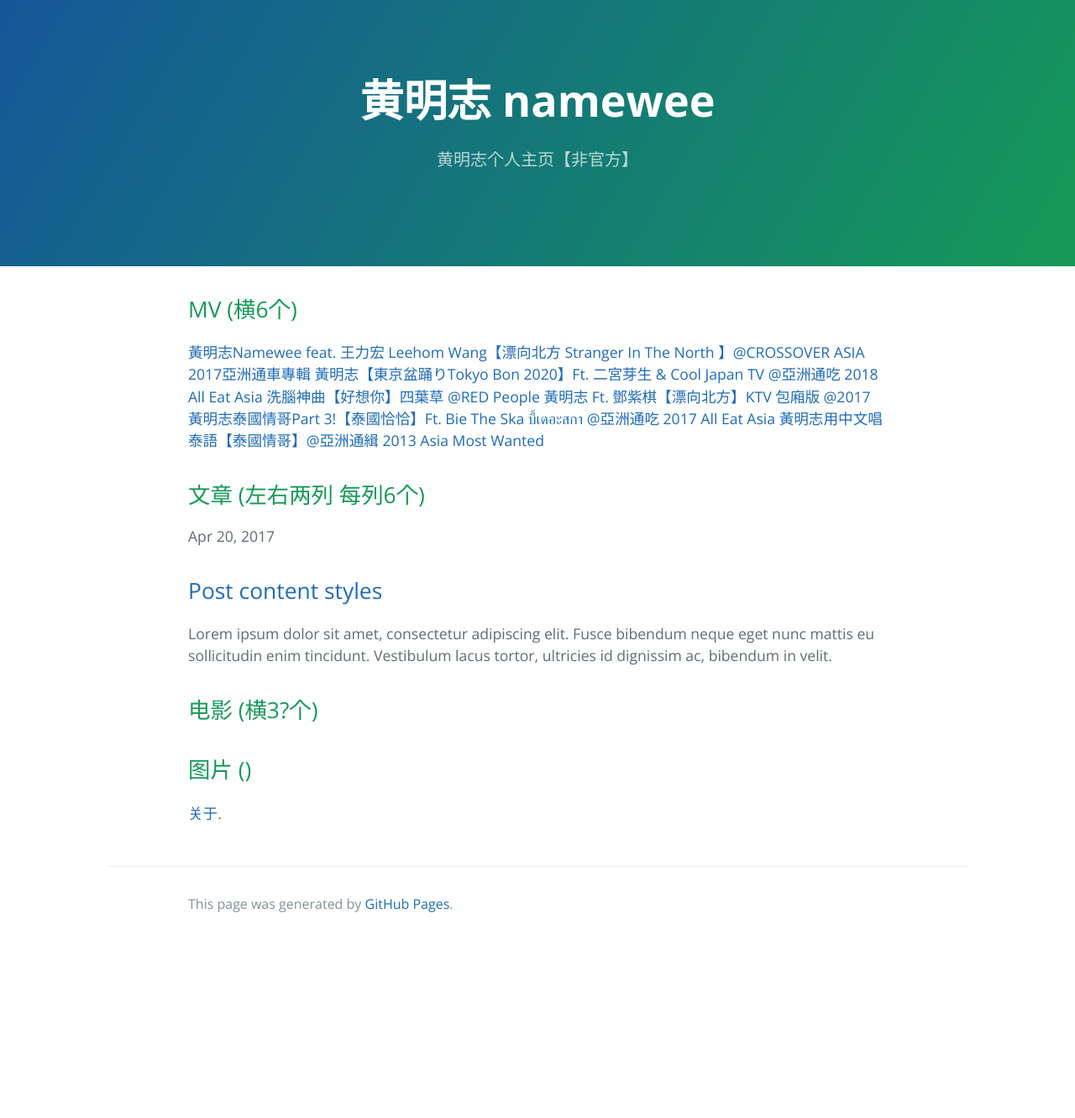
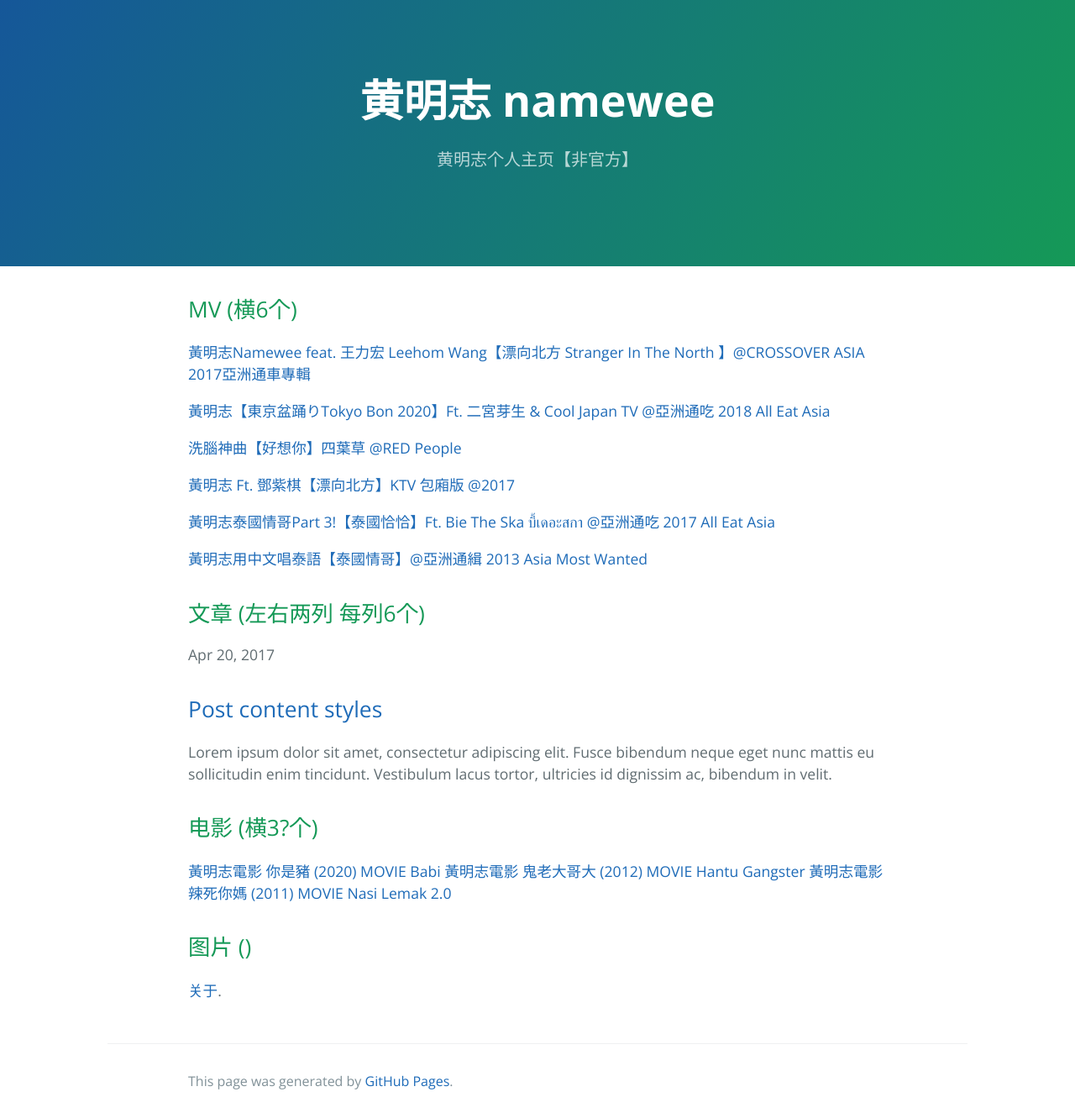
Before and after one commit to a354123417/huangmingzhi, a Jekyll site: the page built from index.md, in a window 1280 px wide. Shown: the whole page at 84% size. Built offline with Jekyll 4.4.1, drawn with Linux system fonts in a browser that asks for light colours; before the commit the page ends 1120 px from its top, so only the background shows below that.

Commit message:
Update index.md

```diff
--- a/index.md
+++ b/index.md
@@ -5,10 +5,15 @@ title: 黄明志 namewee
 
 ## MV (横6个)
 [黃明志Namewee feat. 王力宏 Leehom Wang【漂向北方 Stranger In The North 】@CROSSOVER ASIA 2017亞洲通車專輯](https://www.youtube.com/watch?v=qIF8xvSA0Gw)
+
 [黃明志【東京盆踊りTokyo Bon 2020】Ft. 二宮芽生 & Cool Japan TV @亞洲通吃 2018 All Eat Asia](https://www.youtube.com/watch?v=zhGnuWwpNxI)
+
 [洗腦神曲【好想你】四葉草 @RED People](https://www.youtube.com/watch?v=fdQgPu3iUYk)
+
 [黃明志 Ft. 鄧紫棋【漂向北方】KTV 包廂版 @2017](https://www.youtube.com/watch?v=YJSpGXxkCqE)
+
 [黃明志泰國情哥Part 3!【泰國恰恰】Ft. Bie The Ska บี้เดอะสกา @亞洲通吃 2017 All Eat Asia](https://www.youtube.com/watch?v=YaZ5eV9BEX8)
+
 [黃明志用中文唱泰語【泰國情哥】@亞洲通緝 2013 Asia Most Wanted](https://www.youtube.com/watch?v=SwZMS-ISbH4)
 <ul class="post-list">
     {% for article in site.articles %}
@@ -46,6 +51,9 @@ title: 黄明志 namewee
 </ul>
 
 ## 电影 (横3?个)
+[黃明志電影 你是豬 (2020) MOVIE Babi]()
+[黃明志電影 鬼老大哥大 (2012) MOVIE Hantu Gangster]()
+[黃明志電影 辣死你媽 (2011) MOVIE Nasi Lemak 2.0]()
 
 ## 图片 ()
 
```
